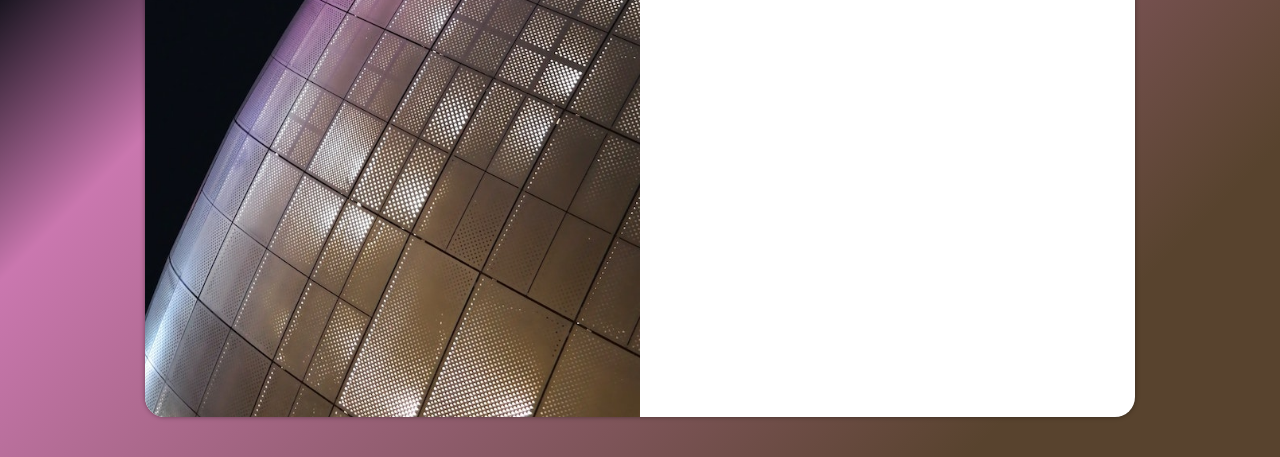
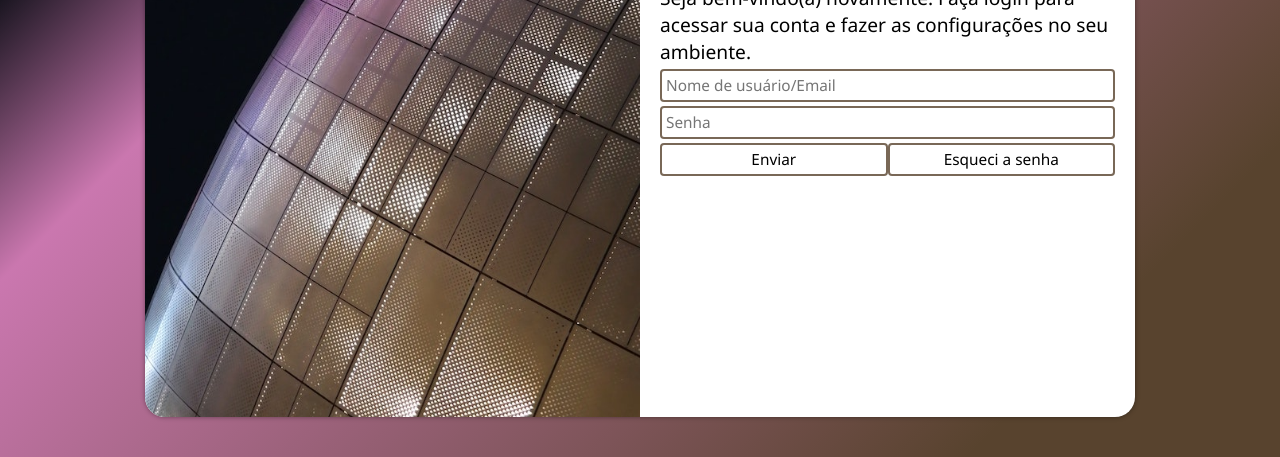
Before and after one commit to sbrunomachado/projeto-login, a plain HTML site: page index.html in a window 1280 px wide. Shown: the part 343-800 px from the top of the page. Drawn offline with Linux system fonts and the light colour scheme.

Commit message:
terminei, com preguiça

```diff
--- a/index.html
+++ b/index.html
@@ -17,9 +17,9 @@
                 <p>
                     Seja bem-vindo(a) novamente. Faça login para acessar sua conta e fazer as configurações no seu ambiente.
                 </p>
-                <form action="login.html" method="post">
-                    <input type="text" placeholder="Nome de usuário/Email">
-                    <input type="password" placeholder="Senha">
+                <form action="login.html" method="post" autocomplete="on">
+                    <input type="text" placeholder="Nome de usuário/Email" autocomplete="email">
+                    <input type="password" placeholder="Senha" minlength="8" maxlength="30" autocomplete="current-password">
                     <div id="if">
                         <input class="SeR" type="submit" value="Enviar">
                         <input class="SeR" type="button" value="Esqueci a senha">
--- a/styles/mq.css
+++ b/styles/mq.css
@@ -23,12 +23,12 @@
     }
     section#login > div#form > form > input{
         font-size: 1em;
-        margin: 4px;
+        margin-top: 4px;
         padding: 4px;
     }
     section#login > div#form > form > div#if > input.SeR{
         font-size: 1em;
-        margin: 4px;
+        margin-top: 4px;
         padding: 4px;
     }
 }
@@ -45,8 +45,22 @@
         background-position: right top;
     }
     section#login > div#form{
+        position: absolute;
+        top: calc(50% - 264px / 2);
+        left: 50%;
         float: right;
         width: 50%;
-        height: 100%;
+        height: 264px;
+        font-size: 1.2em;
+    }
+    section#login > div#form > form > input{
+        font-size: 0.8em;
+        margin-top: 4px;
+        padding: 4px;
+    }
+    section#login > div#form > form > div#if > input.SeR{
+        font-size: 0.8em;
+        margin-top: 4px;
+        padding: 4px;
     }
 }
--- a/styles/style.css
+++ b/styles/style.css
@@ -50,7 +50,7 @@ section#login > div#form{
 section#login > div#form > form > input{
     width: 100%;
     padding: 2px;
-    margin: 2px;
+    margin-top: 2px;
     border: 2px solid rgba(88, 67, 46, 0.8);
     border-radius: 4px;
 }
@@ -60,9 +60,13 @@ section#login > div#form > form > div#if{
 section#login > div#form > form > div#if > input.SeR{
     font-weight: 500;
     padding: 2px;
-    margin: 2px 0px 2px 2px;
+    margin-top: 2px;
     width: 50%;
     background-color: white;
     border: 2px solid rgba(88, 67, 46, 0.8);
     border-radius: 4px;
 }
+section#login > div#form > form > div#if > input.SeR:hover{
+    background-color: rgba(88, 67, 46, 0.4);
+    cursor: pointer;
+}
```
